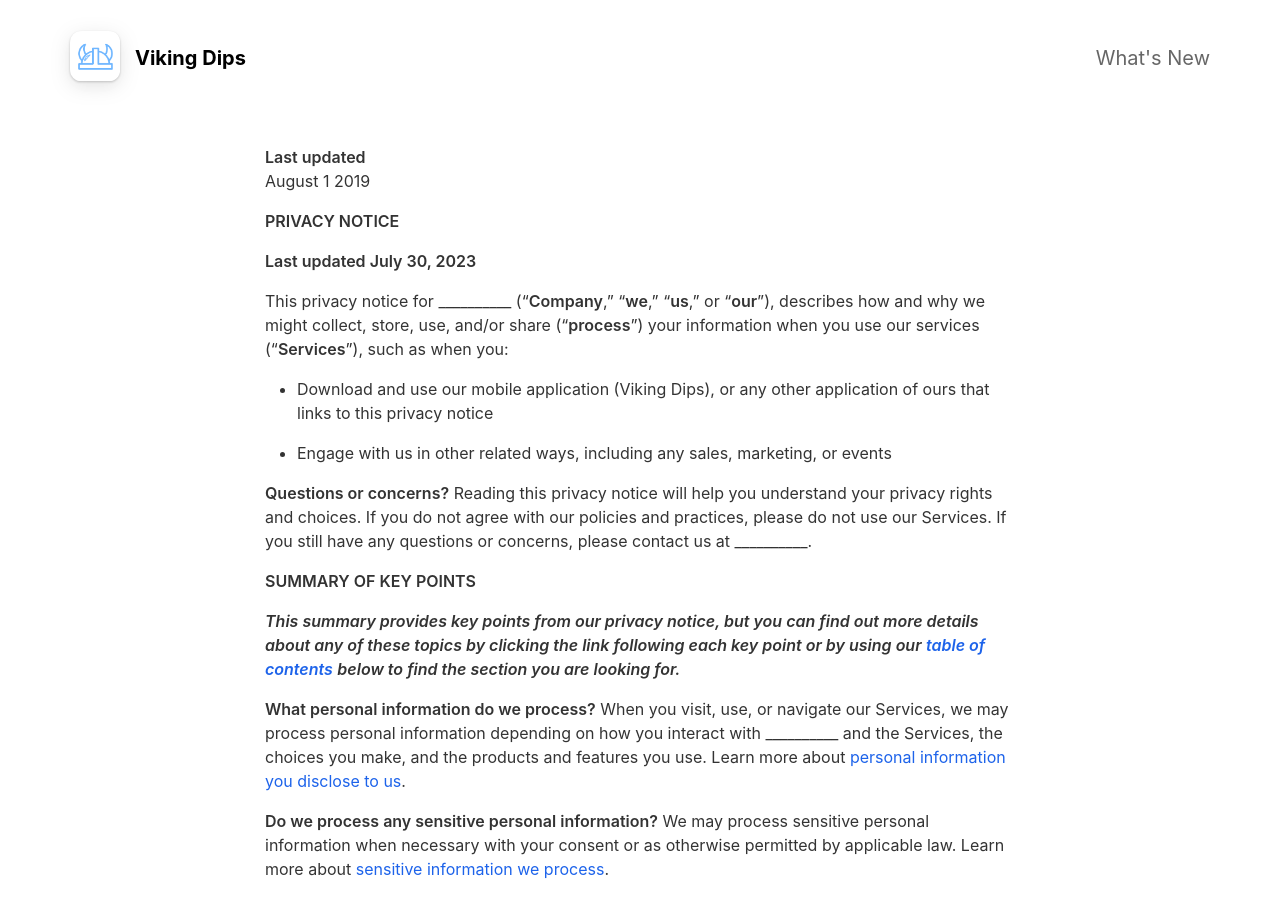
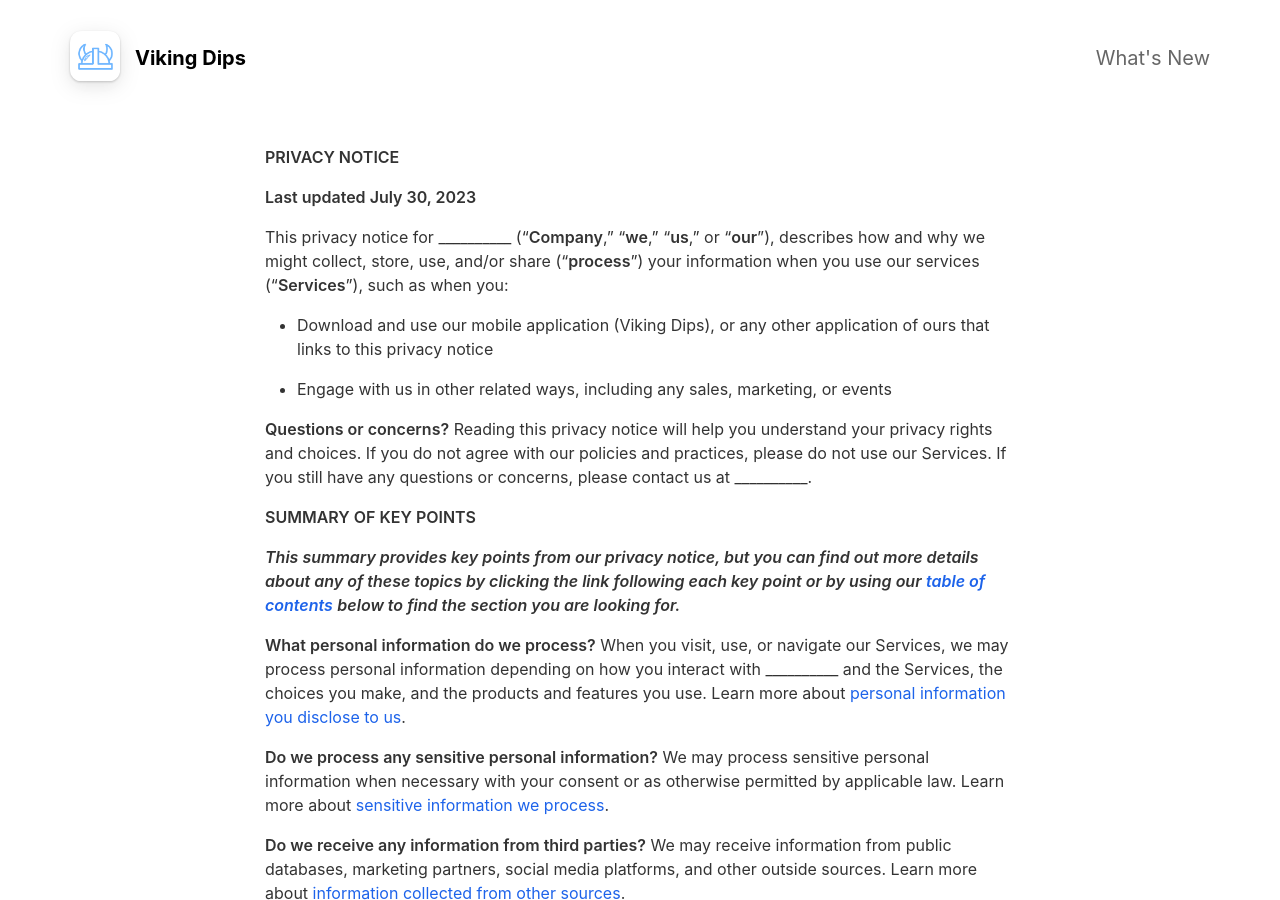
Before and after one commit to JonasMelchior/JonasMelchior.github.io, a Jekyll site: the page built from _pages/privacypolicy.md, in a window 1280 px wide and 900 px high. Built offline with Jekyll 4.4.1, drawn with Linux system fonts in a browser that asks for light colours; nearby versions of some CDN libraries.

Commit message:
Update privacypolicy.md

```diff
--- a/_pages/privacypolicy.md
+++ b/_pages/privacypolicy.md
@@ -3,11 +3,6 @@ layout: page
 title: Privacy Policy
 include_in_header: false
 ---
-
-**Last updated**
-August 1 2019
-
-
 
 **PRIVACY NOTICE**
 
```
